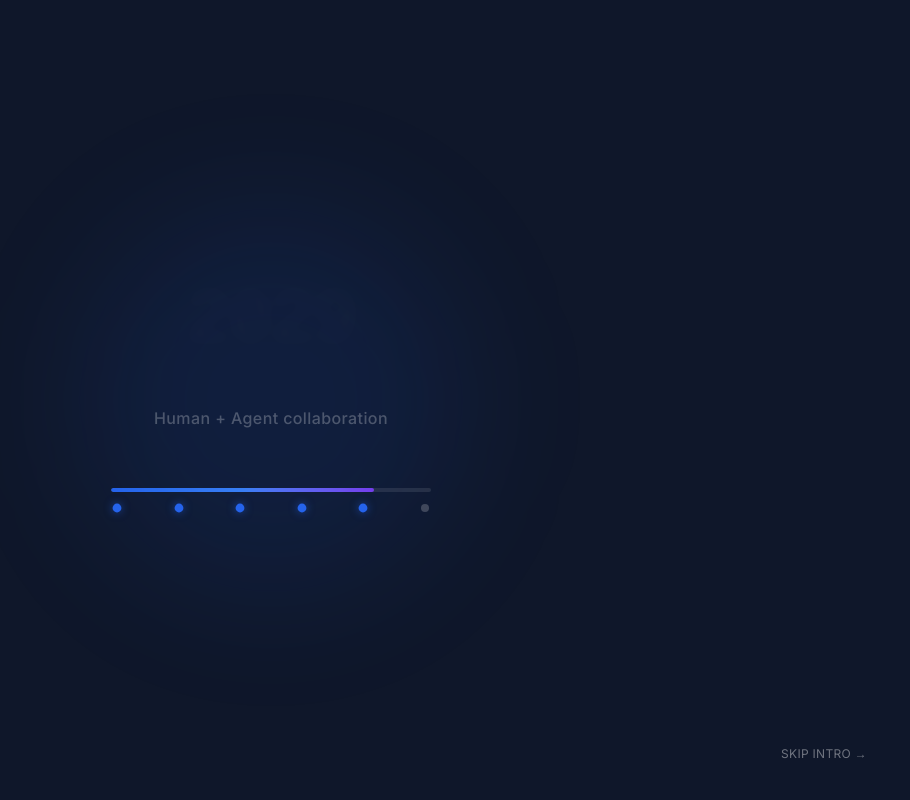
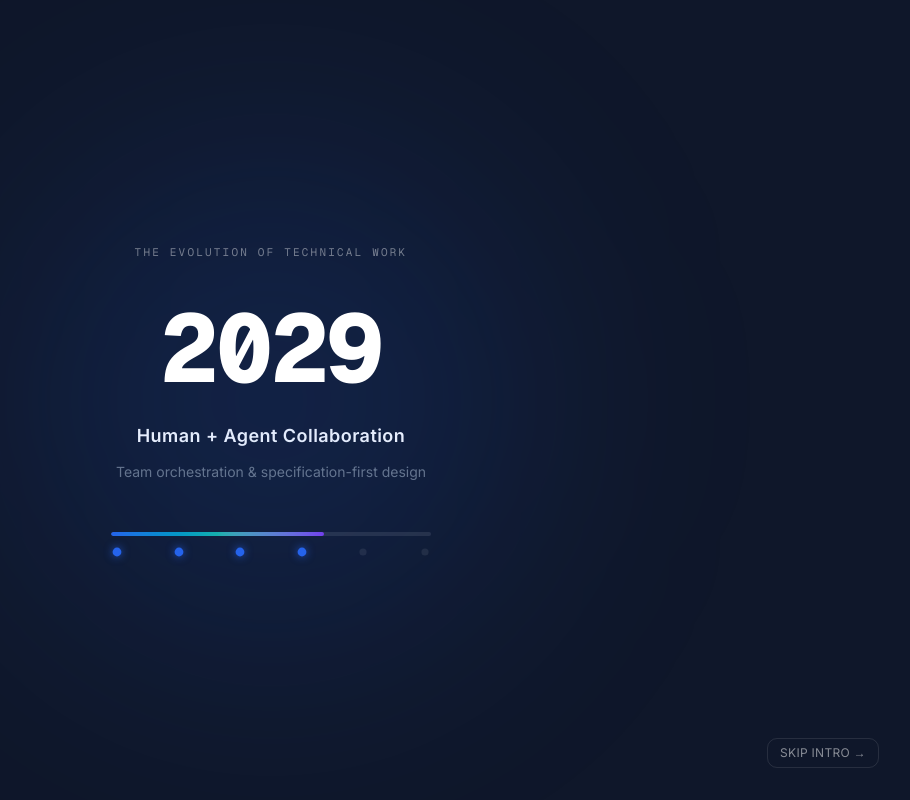
Before and after one commit to poova-dev/itverse-2030, a Next.js app: page / in a window 1280 px wide. Shown: the top 800 px of the page, without its empty margins (369-1279 px from the left). Built offline with nearby package versions, Linux system fonts and the light colour scheme.

Commit message:
fix(intro): resolve intro skip locking, eliminate blank screen flash, and add replay trigger

```diff
--- a/app/page.tsx
+++ b/app/page.tsx
@@ -1,6 +1,6 @@
 "use client";
 
-import { useState, useCallback } from "react";
+import { useState, useCallback, useEffect } from "react";
 import { IntroAnimation } from "@/components/home/IntroAnimation";
 import { Hero } from "@/components/home/Hero";
 import {
@@ -14,16 +14,37 @@ import {
 } from "@/components/home/HomeSections";
 
 export default function HomePage() {
-  const [introComplete, setIntroComplete] = useState(false);
+  const [showIntro, setShowIntro] = useState(() => {
+    if (typeof window === "undefined") return false;
+    try {
+      const urlParams = new URLSearchParams(window.location.search);
+      if (urlParams.get("intro") === "true" || urlParams.get("intro") === "1") return true;
+      const seen = sessionStorage.getItem("itverse_intro_seen");
+      return !seen;
+    } catch {
+      return false;
+    }
+  });
 
   const handleIntroComplete = useCallback(() => {
-    setIntroComplete(true);
+    setShowIntro(false);
+    try {
+      sessionStorage.setItem("itverse_intro_seen", "true");
+    } catch { }
+  }, []);
+
+  useEffect(() => {
+    const handleReplay = () => {
+      setShowIntro(true);
+    };
+    window.addEventListener("itverse-replay-intro", handleReplay);
+    return () => window.removeEventListener("itverse-replay-intro", handleReplay);
   }, []);
 
   return (
     <>
-      {!introComplete && <IntroAnimation onComplete={handleIntroComplete} />}
-      <div className={introComplete ? "animate-fade-in" : "opacity-0"}>
+      {showIntro && <IntroAnimation onComplete={handleIntroComplete} />}
+      <div className="w-full">
         <Hero />
         <WhyShiftMatters />
         <TimelinePreview />
--- a/components/home/Hero.tsx
+++ b/components/home/Hero.tsx
@@ -2,7 +2,7 @@
 
 import { useState, useEffect, useRef } from "react";
 import Link from "next/link";
-import { ArrowRight, Play, Pause, Compass, Layers } from "lucide-react";
+import { ArrowRight, Play, Pause, Compass, Layers, RotateCcw } from "lucide-react";
 
 interface YearPhase {
   year: string;
@@ -42,15 +42,6 @@ export function Hero() {
   });
 
   const videoRef = useRef<HTMLVideoElement>(null);
-
-  // Record intro seen in LocalStorage on mount
-  useEffect(() => {
-    try {
-      localStorage.setItem("itverse_intro_seen", "true");
-    } catch {
-      // LocalStorage fallback
-    }
-  }, []);
 
   // Year progression loop (documentary acceleration: 2026 -> 2027 -> 2028 -> 2029 -> 2030 -> 2030+)
   useEffect(() => {
@@ -245,6 +236,18 @@ export function Hero() {
               </div>
 
               <div className="flex items-center gap-2">
+                <button
+                  type="button"
+                  onClick={() => {
+                    window.dispatchEvent(new CustomEvent("itverse-replay-intro"));
+                  }}
+                  className="inline-flex items-center gap-1 text-xs font-medium text-[#475569] hover:text-[#0F172A] hover:bg-slate-100 px-2 py-1 rounded-md transition-colors"
+                  title="Replay 2026→2030+ Intro Sequence"
+                >
+                  <RotateCcw className="w-3.5 h-3.5" />
+                  <span>Replay Intro</span>
+                </button>
+
                 <Link
                   href="/timeline"
                   className="inline-flex items-center gap-1 text-xs font-semibold text-[#2563EB] hover:underline"
--- a/components/home/IntroAnimation.tsx
+++ b/components/home/IntroAnimation.tsx
@@ -4,38 +4,24 @@ import { useState, useEffect, useCallback } from "react";
 import { motion, AnimatePresence } from "framer-motion";
 
 const steps = [
-  { year: "2026", signal: "Human + Tools" },
-  { year: "2027", signal: "AI-assisted workflows" },
-  { year: "2028", signal: "AI agents" },
-  { year: "2029", signal: "Human + Agent collaboration" },
-  { year: "2030", signal: "AI-integrated organizations" },
-  { year: "2030+", signal: "Human judgment + intelligent systems" },
+  { year: "2026", signal: "Human + Tools", detail: "Traditional craft, IDE copilots & manual pipelines" },
+  { year: "2027", signal: "AI-Assisted Workflows", detail: "Context-aware automated PRs & refactoring" },
+  { year: "2028", signal: "Intelligent Autonomous Agents", detail: "Multi-step goal execution & automated triage" },
+  { year: "2029", signal: "Human + Agent Collaboration", detail: "Team orchestration & specification-first design" },
+  { year: "2030", signal: "AI-Integrated Organizations", detail: "Self-healing distributed systems & governance" },
+  { year: "2030+", signal: "Human Judgment + Intelligent Systems", detail: "Strategic intent & human accountability" },
 ];
 
-const STORAGE_KEY = "itverse_intro_seen";
-
 // ============================================================================
-// TIMING CONFIGURATION (Change these numbers to adjust the speed)
+// TIMING CONFIGURATION (ms per step & exit pause)
 // ============================================================================
-// Time in milliseconds (ms) each year (2026, 2027, etc.) stays on screen:
-//   - 800  = Faster
-//   - 1200 = Moderate / Balanced (current default)
-//   - 1600 = Slower / Cinematic
-//   - 2000 = Very slow
-export const DEFAULT_STEP_DURATION = 1600;
-
-// Pause in milliseconds on "2030+" before fading to the home page:
-//   - 600  = Quick transition
-//   - 1000 = Balanced pause (current default)
-//   - 1500 = Extended dramatic pause
-export const DEFAULT_PAUSE_BEFORE_EXIT = 1200;
+export const DEFAULT_STEP_DURATION = 1700;
+export const DEFAULT_PAUSE_BEFORE_EXIT = 1400;
 // ============================================================================
 
 interface IntroAnimationProps {
   onComplete: () => void;
-  /** Optional custom duration per step in ms (overrides DEFAULT_STEP_DURATION) */
   stepDuration?: number;
-  /** Optional pause duration before exit in ms (overrides DEFAULT_PAUSE_BEFORE_EXIT) */
   pauseBeforeExit?: number;
 }
 
@@ -47,11 +33,11 @@ export function IntroAnimation({
   const [currentStep, setCurrentStep] = useState(0);
   const [visible, setVisible] = useState(true);
 
+  // Skip immediately only if user explicitly prefers reduced motion
   useEffect(() => {
     try {
       const prefersReducedMotion = window.matchMedia("(prefers-reduced-motion: reduce)").matches;
-      const seen = localStorage.getItem(STORAGE_KEY);
-      if (prefersReducedMotion || seen) {
+      if (prefersReducedMotion) {
         onComplete();
         return;
       }
@@ -63,7 +49,6 @@ export function IntroAnimation({
           clearInterval(timer);
           setTimeout(() => {
             setVisible(false);
-            localStorage.setItem(STORAGE_KEY, "true");
             setTimeout(onComplete, 700);
           }, pauseBeforeExit);
           return prev;
@@ -77,7 +62,6 @@ export function IntroAnimation({
 
   const handleSkip = useCallback(() => {
     setVisible(false);
-    localStorage.setItem(STORAGE_KEY, "true");
     setTimeout(onComplete, 300);
   }, [onComplete]);
 
@@ -86,25 +70,37 @@ export function IntroAnimation({
       {visible && (
         <motion.div
           initial={{ opacity: 1 }}
-          exit={{ opacity: 0, scale: 1.02 }}
-          transition={{ duration: 0.7, ease: [0.16, 1, 0.3, 1] }}
-          className="fixed inset-0 z-[100] bg-[#0F172A] flex flex-col items-center justify-center overflow-hidden"
+          exit={{ opacity: 0 }}
+          transition={{ duration: 0.8, ease: [0.16, 1, 0.3, 1] }}
+          className="fixed inset-0 z-[100] bg-[#0F172A] flex flex-col items-center justify-center overflow-hidden select-none"
+          aria-live="polite"
+          aria-label="ITVerse 2030+ Opening Sequence"
         >
-          {/* Subtle ambient glow behind year */}
-          <div className="absolute w-96 h-96 rounded-full bg-accent/10 blur-3xl pointer-events-none" />
+          {/* Subtle ambient documentary glow */}
+          <div className="absolute w-[500px] h-[500px] rounded-full bg-[#2563EB]/15 blur-[120px] pointer-events-none" />
+
+          {/* Documentary Tag */}
+          <motion.div
+            initial={{ opacity: 0, y: -10 }}
+            animate={{ opacity: 0.7, y: 0 }}
+            transition={{ duration: 0.6 }}
+            className="text-[11px] font-mono tracking-[0.2em] uppercase text-white/60 mb-8"
+          >
+            The Evolution of Technical Work
+          </motion.div>
 
           {/* Year display */}
-          <div className="relative h-24 flex items-center justify-center">
+          <div className="relative h-28 flex items-center justify-center">
             <AnimatePresence mode="wait">
               <motion.div
                 key={currentStep}
-                initial={{ opacity: 0, y: 20, scale: 0.96, filter: "blur(6px)" }}
+                initial={{ opacity: 0, y: 16, scale: 0.97, filter: "blur(4px)" }}
                 animate={{ opacity: 1, y: 0, scale: 1, filter: "blur(0px)" }}
-                exit={{ opacity: 0, y: -20, scale: 1.02, filter: "blur(6px)" }}
-                transition={{ duration: 0.45, ease: [0.16, 1, 0.3, 1] }}
+                exit={{ opacity: 0, y: -16, scale: 1.02, filter: "blur(4px)" }}
+                transition={{ duration: 0.5, ease: [0.16, 1, 0.3, 1] }}
                 className="text-center"
               >
-                <div className="text-5xl md:text-7xl font-bold text-white tracking-tight font-mono">
+                <div className="text-6xl sm:text-7xl md:text-8xl font-extrabold text-white tracking-tight font-mono">
                   {steps[currentStep].year}
                 </div>
               </motion.div>
@@ -112,26 +108,42 @@ export function IntroAnimation({
           </div>
 
           {/* Signal text */}
-          <div className="mt-6 h-8 flex items-center">
+          <div className="mt-4 h-8 flex items-center justify-center px-4">
             <AnimatePresence mode="wait">
               <motion.p
                 key={currentStep}
-                initial={{ opacity: 0, y: 10 }}
-                animate={{ opacity: 0.85, y: 0 }}
-                exit={{ opacity: 0, y: -10 }}
-                transition={{ duration: 0.4, ease: "easeOut", delay: 0.1 }}
-                className="text-sm md:text-base text-white/80 tracking-wide font-medium"
+                initial={{ opacity: 0, y: 8 }}
+                animate={{ opacity: 1, y: 0 }}
+                exit={{ opacity: 0, y: -8 }}
+                transition={{ duration: 0.45, ease: "easeOut", delay: 0.08 }}
+                className="text-base sm:text-lg text-white font-semibold tracking-wide text-center"
               >
                 {steps[currentStep].signal}
               </motion.p>
             </AnimatePresence>
           </div>
 
-          {/* Timeline bar */}
-          <div className="mt-12 w-64 md:w-80">
+          {/* Sub detail */}
+          <div className="mt-2 h-6 flex items-center justify-center px-4">
+            <AnimatePresence mode="wait">
+              <motion.p
+                key={currentStep}
+                initial={{ opacity: 0 }}
+                animate={{ opacity: 0.65 }}
+                exit={{ opacity: 0 }}
+                transition={{ duration: 0.4, delay: 0.12 }}
+                className="text-xs sm:text-sm text-slate-400 text-center font-normal"
+              >
+                {steps[currentStep].detail}
+              </motion.p>
+            </AnimatePresence>
+          </div>
+
+          {/* Timeline progress bar */}
+          <div className="mt-12 w-64 sm:w-80 max-w-[85vw]">
             <div className="h-1 bg-white/10 rounded-full overflow-hidden">
               <motion.div
-                className="h-full bg-gradient-to-r from-[#2563EB] via-[#3B82F6] to-[#7C3AED] rounded-full"
+                className="h-full bg-gradient-to-r from-[#2563EB] via-[#14B8A6] to-[#7C3AED] rounded-full"
                 initial={{ width: "0%" }}
                 animate={{ width: `${((currentStep + 1) / steps.length) * 100}%` }}
                 transition={{ duration: 0.7, ease: [0.16, 1, 0.3, 1] }}
@@ -141,12 +153,12 @@ export function IntroAnimation({
               {steps.map((step, i) => (
                 <div
                   key={step.year}
-                  className={`relative transition-all duration-300 ${i <= currentStep ? "scale-110" : "scale-100"
-                    }`}
+                  className={`transition-all duration-300 ${i <= currentStep ? "scale-110" : "scale-90 opacity-40"}`}
                 >
                   <div
-                    className={`w-2 h-2 rounded-full transition-colors duration-300 ${i <= currentStep ? "bg-accent shadow-[0_0_8px_rgba(37,99,235,0.6)]" : "bg-white/20"
-                      }`}
+                    className={`w-2 h-2 rounded-full transition-colors duration-300 ${
+                      i <= currentStep ? "bg-[#2563EB] shadow-[0_0_8px_rgba(37,99,235,0.8)]" : "bg-white/20"
+                    }`}
                   />
                 </div>
               ))}
@@ -155,8 +167,9 @@ export function IntroAnimation({
 
           {/* Skip button */}
           <button
+            type="button"
             onClick={handleSkip}
-            className="absolute bottom-8 right-8 text-xs text-white/40 hover:text-white/80 transition-colors tracking-wide uppercase px-3 py-1.5 rounded-md hover:bg-white/5 cursor-pointer"
+            className="absolute bottom-8 right-8 text-xs text-white/50 hover:text-white transition-colors tracking-wide uppercase px-3 py-1.5 rounded-md hover:bg-white/10 cursor-pointer border border-white/10"
           >
             Skip intro →
           </button>
```
